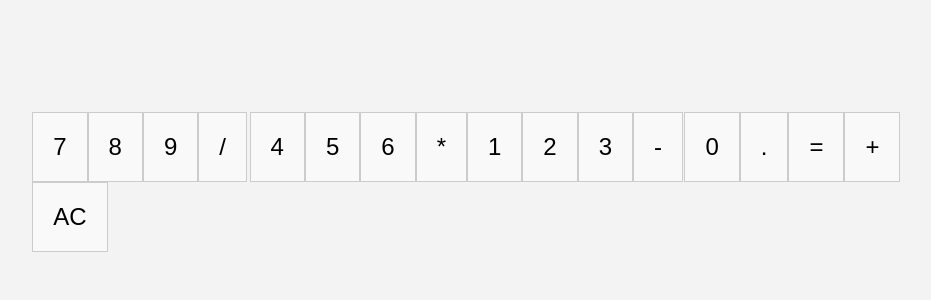
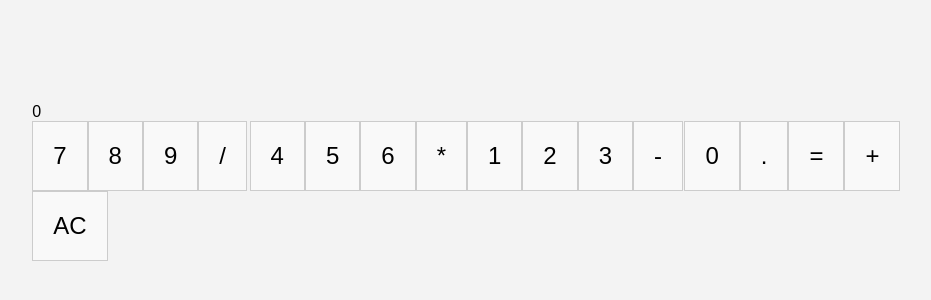
Before and after one commit to joseamtalavera/9-javascript-calculator, a React (Create React App) app: page / in a window 1280 px wide. Shown: the part 218-518 px from the top of the page, without its empty margins (173-1104 px from the left). Built offline with nearby package versions, Linux system fonts and the light colour scheme.

Commit message:
Calculator.js

```diff
--- a/src/App.css
+++ b/src/App.css
@@ -21,7 +21,7 @@
   font-size: 2em;
   padding: 20px;
   text-align: right;
-  border-bottom: 1px solid #ccc;
+  border-bottom: 1px solid black;
   background-color: #f9f9f9;
   overflow: hidden;
   white-space: nowrap;
--- a/src/components/ButtonPanel.js
+++ b/src/components/ButtonPanel.js
@@ -1,3 +1,62 @@
+
+import React from "react";
+import Button from './Button';
+
+const ButtonPanel = ({ clickHandler }) => {
+  const buttonGroups = [
+    ['7', '8', '9', '/'],
+    ['4', '5', '6', '*'],
+    ['1', '2', '3', '-'],
+    ['0', '.', '=', '+'],
+    ['AC']
+  ];
+
+  const numberButtons = ['zero', 'one', 'two', 'three', 'four', 'five', 'six', 'seven', 'eight', 'nine'];
+  const operatorButtons = ['add', 'subtract', 'multiply', 'divide'];
+
+  return (
+    <div className="button-panel">
+      {buttonGroups.map((group, index) => (
+        <div key={index} className="button-row">
+          {group.map((button) => {
+            let buttonLabel;
+
+            if (button === 'AC') {
+              buttonLabel = 'clear';
+            } else if (button === '=') {
+              buttonLabel = 'equals';
+            } else if (operatorButtons.includes(button)) {
+              buttonLabel = button;
+            } else if (button === '.') {
+              buttonLabel = 'decimal';
+            } else {
+              buttonLabel = numberButtons[parseInt(button)];
+            }
+
+            return (
+              <Button
+                key={button}
+                id={buttonLabel}
+                name={button}
+                clickHandler={clickHandler}
+              />
+            );
+          })}
+        </div>
+      ))}
+    </div>
+  );
+};
+
+export default ButtonPanel;
+
+
+
+
+
+
+
+/*
 import React from "react";
 import Button from './Button';
 
@@ -25,7 +84,7 @@ const ButtonPanel = ({clickHandler}) => {
 
                     <Button
                     key={button}
-                    id={button.toLowerCase()}
+                    id="clear"
                     name={button}
                     clickHandler={clickHandler}
                     />
@@ -74,6 +133,9 @@ const ButtonPanel = ({clickHandler}) => {
 
       </div>
     )
+
   }
 
 export default ButtonPanel;
+
+*/
--- a/src/components/Calculator.js
+++ b/src/components/Calculator.js
@@ -3,17 +3,39 @@ import Display from '../components/Display';
 import ButtonPanel from '../components/ButtonPanel';
 
 const Calculator = () => {
-    const[input, setInput] = useState('');
-    const[output, setOput] = useState('');
+    const[display, setDisplay] = useState('0');
 
-    const handleButtonClick = () => {
+
+    const handleButtonClick = (buttonName) => {
+
+        if(buttonName === 'AC') {
+            setDisplay('0');
+        } else if (buttonName === '=') {
+            try{
+                const result = evaluateExpression(display);
+                setDisplay(String(result));
+            } catch(error) {
+                console.error('Error: ', error);
+                setDisplay('Error');
+            }
+        } else {
+            setDisplay((prevDisplay) => {
+                const updatedDisplay = prevDisplay === '0' ? buttonName : prevDisplay + buttonName;
+                return updatedDisplay;
+                }
+            )
+        }
 
     };
+
+    const evaluateExpression = (expression) => {
+        return new Function('return ' + expression)();
+    }
 
 
     return(
         <div className="calculator-container">
-            <Display value={input}/>
+            <Display value={display}/>
             <ButtonPanel clickHandler={handleButtonClick} />
         </div>
     )
```
